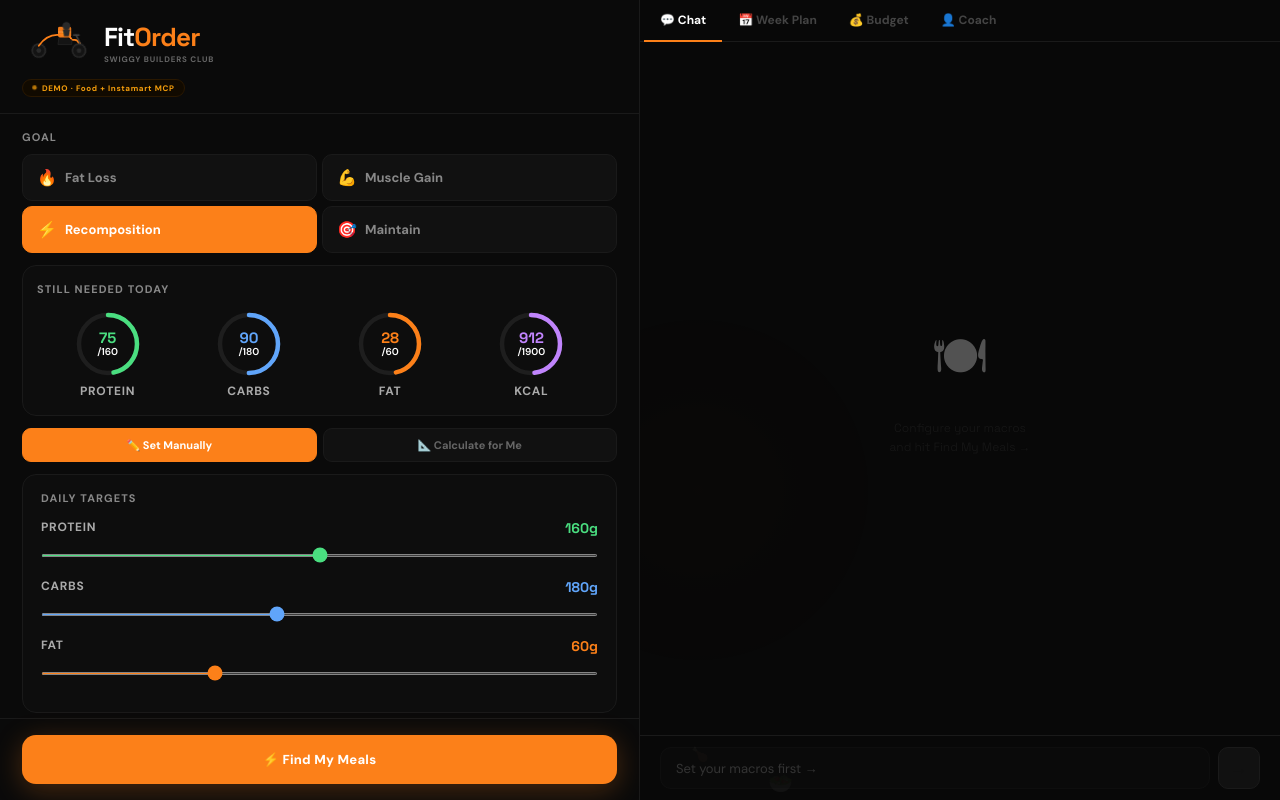
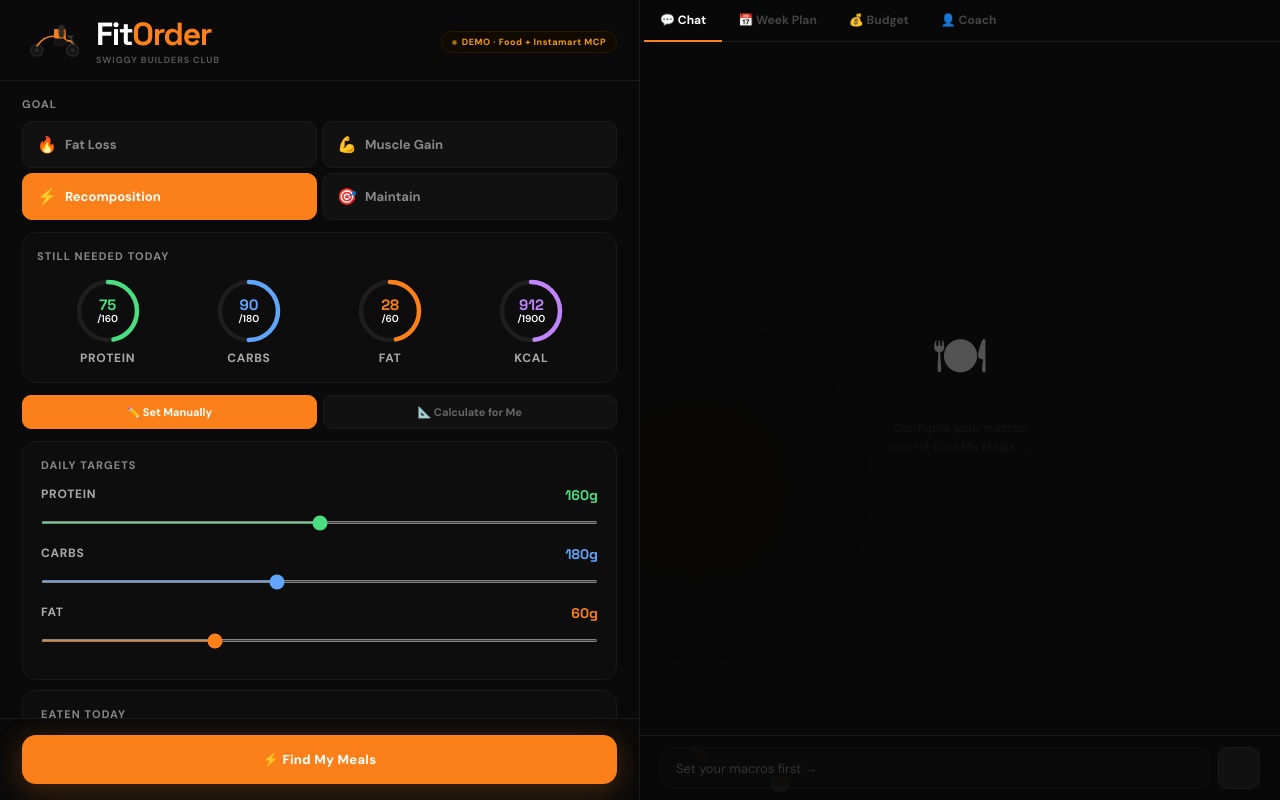
Before and after one commit to s-netizen/fitorder, a React (Vite) app: page / in a window 1280 px wide. Built offline with nearby package versions, Linux system fonts and the light colour scheme.

Commit message:
fix: bigger FitOrder 32px, demo badge right-aligned in header

```diff
--- a/src/App.jsx
+++ b/src/App.jsx
@@ -281,19 +281,22 @@ export default function App() {
       <div style={{ width: "50%", flexShrink: 0, borderRight: `1px solid ${BORDER}`, display: "flex", flexDirection: "column", height: "100vh", position: "relative", zIndex: 1, background: "#0a0a0a" }}>
 
         {/* Logo area */}
-        <div style={{ padding: "20px 22px 16px", borderBottom: `1px solid ${BORDER}`, flexShrink: 0 }}>
-          <div style={{ display: "flex", alignItems: "center", gap: 10, marginBottom: 10 }}>
-            <Scooter size={72}/>
-            <div>
-              <div style={{ fontSize: 26, fontWeight: 800, fontFamily: "'Space Grotesk',sans-serif", letterSpacing: "-0.03em" }}>Fit<span style={{ color: O }}>Order</span></div>
-              <div style={{ fontSize: 8, color: "#666", textTransform: "uppercase", letterSpacing: "0.1em", fontWeight: 700 }}>Swiggy Builders Club</div>
+        <div style={{ padding: "18px 22px 14px", borderBottom: `1px solid ${BORDER}`, flexShrink: 0 }}>
+          <div style={{ display: "flex", alignItems: "center", justifyContent: "space-between" }}>
+            <div style={{ display: "flex", alignItems: "center", gap: 10 }}>
+              <Scooter size={64}/>
+              <div>
+                <div style={{ fontSize: 32, fontWeight: 800, fontFamily: "'Space Grotesk',sans-serif", letterSpacing: "-0.04em", lineHeight: 1 }}>Fit<span style={{ color: O }}>Order</span></div>
+                <div style={{ fontSize: 9, color: "#555", textTransform: "uppercase", letterSpacing: "0.1em", fontWeight: 700, marginTop: 4 }}>Swiggy Builders Club</div>
+              </div>
+            </div>
+            <div style={{ display: "inline-flex", alignItems: "center", gap: 5, background: "#110a00", border: "1px solid #2a1800", borderRadius: 99, padding: "4px 10px", flexShrink: 0 }}>
+              <div style={{ width: 5, height: 5, borderRadius: "50%", background: "#f59e0b", animation: "demoPulse 1.5s infinite" }}/>
+              <span style={{ fontSize: 9, color: "#f59e0b", fontWeight: 700, letterSpacing: "0.06em" }}>DEMO · Food + Instamart MCP</span>
             </div>
           </div>
-          <div style={{ display: "inline-flex", alignItems: "center", gap: 5, background: "#110a00", border: "1px solid #2a1800", borderRadius: 99, padding: "3px 9px" }}>
-            <div style={{ width: 5, height: 5, borderRadius: "50%", background: "#f59e0b", animation: "demoPulse 1.5s infinite" }}/>
-            <span style={{ fontSize: 8, color: "#f59e0b", fontWeight: 700, letterSpacing: "0.08em" }}>DEMO · Food + Instamart MCP</span>
-          </div>
         </div>
+
 
         {/* Scrollable config */}
         <div style={{ flex: 1, overflowY: "auto", padding: "16px 22px" }}>
```
